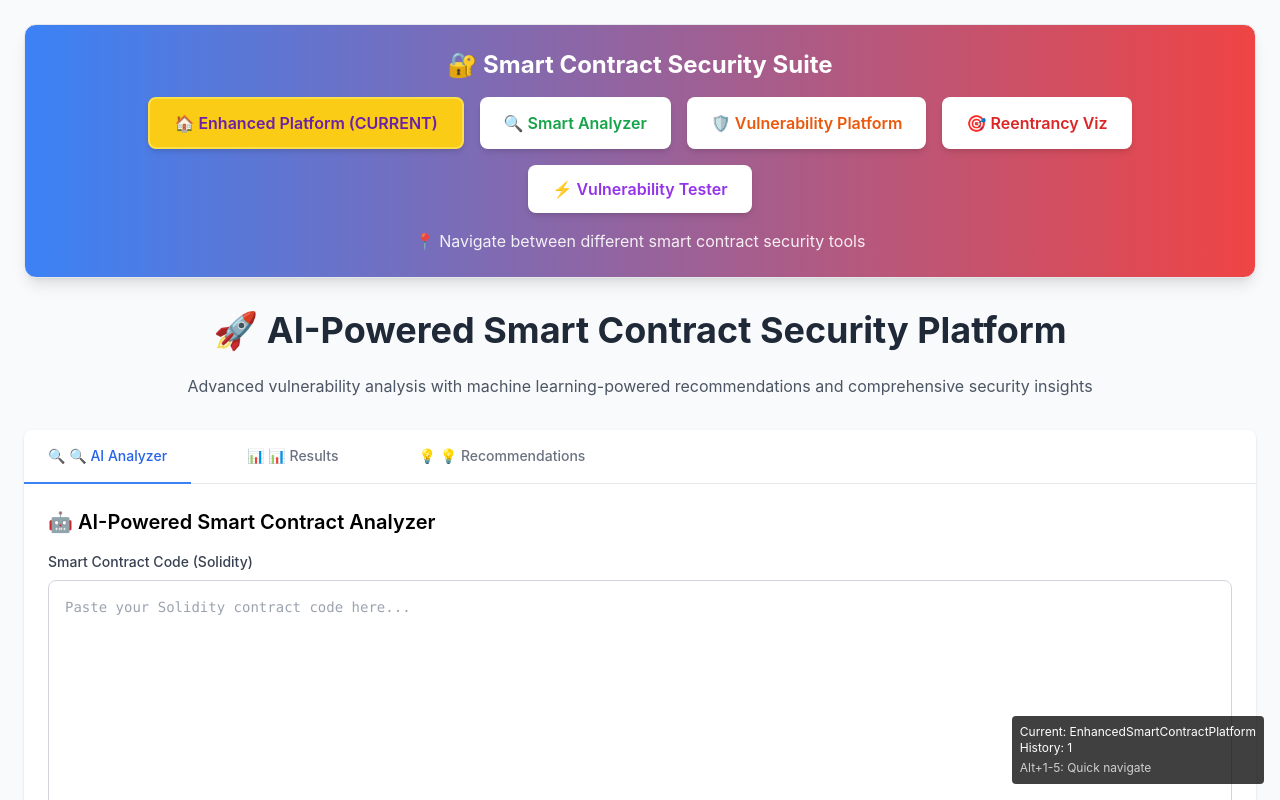
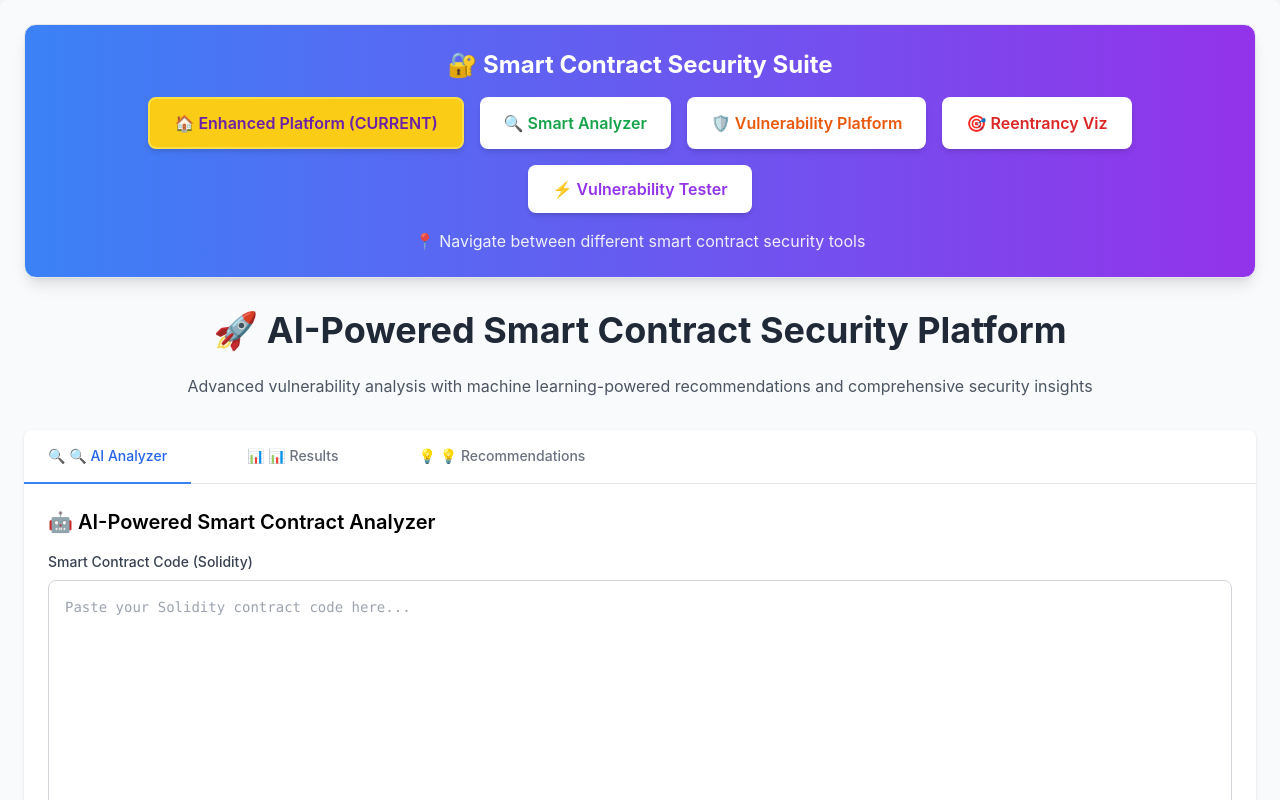
Before and after one commit to KingTemi2024/reentrancy-visualization, a React (Create React App) app: page / in a window 1280 px wide. Shown: the top 800 px of the page. Built offline with nearby package versions, Linux system fonts and the light colour scheme; the HTML template or start-up script is replaced by a standard one.

Commit message:
Update App.js

```diff
--- a/src/App.js
+++ b/src/App.js
@@ -1,262 +1,74 @@
 // src/App.js
-import React, { useState, useCallback, useEffect } from 'react';
-import './App.css';
+import React, { useState, useCallback } from 'react';
 
-// Import all your available components
+// Import all your components
 import EnhancedSmartContractPlatform from './components/EnhancedSmartContractPlatform';
 import SmartAnalyzer from './components/SmartAnalyzer';
 import SmartContractVulnerabilityPlatform from './components/SmartContractVulnerabilityPlatform';
 import ReentrancyVisualization from './components/ReentrancyVisualization';
 import SmartContractPlatform from './components/SmartContractPlatform';
 
-// Error Boundary Component
-class ErrorBoundary extends React.Component {
-  constructor(props) {
-    super(props);
-    this.state = { hasError: false, error: null, errorInfo: null };
-  }
+const App = () => {
+  const [currentPage, setCurrentPage] = useState('EnhancedSmartContractPlatform');
 
-  static getDerivedStateFromError(error) {
-    return { hasError: true };
-  }
+  // Navigation handler that updates the current page
+  const handleNavigation = useCallback((pageName) => {
+    setCurrentPage(pageName);
+  }, []);
 
-  componentDidCatch(error, errorInfo) {
-    console.error('Smart Contract Security Suite Error:', error, errorInfo);
-    this.setState({
-      error: error,
-      errorInfo: errorInfo
-    });
-  }
-
-  render() {
-    if (this.state.hasError) {
-      return (
-        <div className="min-h-screen bg-red-50 flex items-center justify-center p-6">
-          <div className="max-w-2xl bg-white rounded-lg shadow-lg p-8 border-l-4 border-red-500">
-            <h1 className="text-2xl font-bold text-red-800 mb-4">
-              🚨 Application Error
-            </h1>
-            <p className="text-red-700 mb-4">
-              Something went wrong with the Smart Contract Security Suite. Please refresh the page to try again.
-            </p>
-            <div className="bg-red-100 p-4 rounded-lg mb-4">
-              <h3 className="font-semibold text-red-800 mb-2">Error Details:</h3>
-              <pre className="text-sm text-red-700 overflow-auto">
-                {this.state.error && this.state.error.toString()}
-              </pre>
-            </div>
-            <div className="flex space-x-4">
-              <button
-                onClick={() => window.location.reload()}
-                className="px-6 py-2 bg-red-600 text-white rounded-lg hover:bg-red-700 transition-colors"
-              >
-                🔄 Refresh Page
-              </button>
-              <button
-                onClick={() => this.setState({ hasError: false, error: null, errorInfo: null })}
-                className="px-6 py-2 bg-gray-600 text-white rounded-lg hover:bg-gray-700 transition-colors"
-              >
-                🔙 Try Again
-              </button>
-            </div>
-          </div>
-        </div>
-      );
-    }
-
-    return this.props.children;
-  }
-}
-
-// Loading Component
-const LoadingSpinner = () => (
-  <div className="min-h-screen bg-gray-100 flex items-center justify-center">
-    <div className="text-center">
-      <div className="animate-spin rounded-full h-32 w-32 border-b-2 border-blue-600 mx-auto mb-4"></div>
-      <h2 className="text-xl font-semibold text-gray-700">Loading Security Suite...</h2>
-      <p className="text-gray-500 mt-2">Initializing smart contract analysis tools</p>
-    </div>
-  </div>
-);
-
-// Main App Component
-function App() {
-  const [currentComponent, setCurrentComponent] = useState('EnhancedSmartContractPlatform');
-  const [isLoading, setIsLoading] = useState(false);
-  const [navigationHistory, setNavigationHistory] = useState(['EnhancedSmartContractPlatform']);
-
-  // Available components mapping
-  const components = {
-    'EnhancedSmartContractPlatform': {
-      component: EnhancedSmartContractPlatform,
-      name: '🏠 Enhanced Platform',
-      description: 'AI-Powered Smart Contract Security Platform'
-    },
-    'SmartAnalyzer': {
-      component: SmartAnalyzer,
-      name: '🔍 Smart Analyzer',
-      description: 'Smart Contract Code Analyzer'
-    },
-    'SmartContractVulnerabilityPlatform': {
-      component: SmartContractVulnerabilityPlatform,
-      name: '🛡️ Vulnerability Platform',
-      description: 'Smart Contract Vulnerability Platform'
-    },
-    'ReentrancyVisualization': {
-      component: ReentrancyVisualization,
-      name: '🎯 Reentrancy Viz',
-      description: 'Reentrancy Attack Visualization'
-    },
-    'SmartContractPlatform': {
-      component: SmartContractPlatform,
-      name: '⚡ Vulnerability Tester',
-      description: 'Smart Contract Vulnerability Testing Platform'
+  // Render the appropriate component based on current page
+  const renderCurrentPage = () => {
+    switch (currentPage) {
+      case 'EnhancedSmartContractPlatform':
+        return (
+          <EnhancedSmartContractPlatform
+            onNavigationClick={handleNavigation}
+            currentPage={currentPage}
+          />
+        );
+      case 'SmartAnalyzer':
+        return (
+          <SmartAnalyzer
+            onNavigationClick={handleNavigation}
+            currentPage={currentPage}
+          />
+        );
+      case 'SmartContractVulnerabilityPlatform':
+        return (
+          <SmartContractVulnerabilityPlatform
+            onNavigationClick={handleNavigation}
+            currentPage={currentPage}
+          />
+        );
+      case 'ReentrancyVisualization':
+        return (
+          <ReentrancyVisualization
+            onNavigationClick={handleNavigation}
+            currentPage={currentPage}
+          />
+        );
+      case 'SmartContractPlatform':
+        return (
+          <SmartContractPlatform
+            onNavigationClick={handleNavigation}
+            currentPage={currentPage}
+          />
+        );
+      default:
+        return (
+          <EnhancedSmartContractPlatform
+            onNavigationClick={handleNavigation}
+            currentPage={currentPage}
+          />
+        );
     }
   };
 
-  // Navigation handler with loading state and history
-  const handleNavigation = useCallback((componentName) => {
-    console.log(`Navigating to: ${componentName}`);
-
-    // Don't navigate if already on the same component
-    if (componentName === currentComponent) {
-      console.log('Already on this component');
-      return;
-    }
-
-    // Validate component exists
-    if (!components[componentName]) {
-      console.error(`Component ${componentName} not found`);
-      return;
-    }
-
-    setIsLoading(true);
-
-    // Add to navigation history
-    setNavigationHistory(prev => {
-      const newHistory = [...prev, componentName];
-      // Keep only last 10 items in history
-      return newHistory.slice(-10);
-    });
-
-    // Simulate component loading (optional - remove if not needed)
-    setTimeout(() => {
-      setCurrentComponent(componentName);
-      setIsLoading(false);
-
-      // Update document title
-      const componentInfo = components[componentName];
-      document.title = `${componentInfo.name} - Smart Contract Security Suite`;
-
-      // Scroll to top when navigating
-      window.scrollTo({ top: 0, behavior: 'smooth' });
-    }, 300);
-  }, [currentComponent, components]);
-
-  // Set initial document title
-  useEffect(() => {
-    const componentInfo = components[currentComponent];
-    document.title = `${componentInfo.name} - Smart Contract Security Suite`;
-  }, [currentComponent, components]);
-
-  // Keyboard navigation (optional feature)
-  useEffect(() => {
-    const handleKeyPress = (event) => {
-      // Alt + number keys to navigate
-      if (event.altKey) {
-        const componentKeys = Object.keys(components);
-        const keyNumber = parseInt(event.key);
-
-        if (keyNumber >= 1 && keyNumber <= componentKeys.length) {
-          const targetComponent = componentKeys[keyNumber - 1];
-          handleNavigation(targetComponent);
-        }
-      }
-    };
-
-    window.addEventListener('keydown', handleKeyPress);
-    return () => window.removeEventListener('keydown', handleKeyPress);
-  }, [handleNavigation, components]);
-
-  // Back navigation function
-  const goBack = useCallback(() => {
-    if (navigationHistory.length > 1) {
-      const previousComponent = navigationHistory[navigationHistory.length - 2];
-      setNavigationHistory(prev => prev.slice(0, -1));
-      setCurrentComponent(previousComponent);
-    }
-  }, [navigationHistory]);
-
-  // Render the current component
-  const renderComponent = () => {
-    const componentInfo = components[currentComponent];
-
-    if (!componentInfo) {
-      return (
-        <div className="min-h-screen bg-gray-100 flex items-center justify-center p-6">
-          <div className="text-center">
-            <h1 className="text-2xl font-bold text-red-600 mb-4">
-              ❌ Component Not Found
-            </h1>
-            <p className="text-gray-600 mb-4">
-              The component "{currentComponent}" could not be found.
-            </p>
-            <button
-              onClick={() => handleNavigation('EnhancedSmartContractPlatform')}
-              className="px-6 py-2 bg-blue-600 text-white rounded-lg hover:bg-blue-700"
-            >
-              🏠 Go to Home
-            </button>
-          </div>
-        </div>
-      );
-    }
-
-    const ComponentToRender = componentInfo.component;
-
-    return (
-      <ComponentToRender
-        onNavigationClick={handleNavigation}
-        currentPage={currentComponent}
-        goBack={navigationHistory.length > 1 ? goBack : null}
-        navigationHistory={navigationHistory}
-      />
-    );
-  };
-
-  // Show loading spinner if loading
-  if (isLoading) {
-    return <LoadingSpinner />;
-  }
-
   return (
-    <ErrorBoundary>
-      <div className="App min-h-screen bg-gray-100">
-        {/* Development helper - remove in production */}
-        {process.env.NODE_ENV === 'development' && (
-          <div className="fixed bottom-4 right-4 z-50 bg-black bg-opacity-75 text-white p-2 rounded text-xs">
-            <div>Current: {currentComponent}</div>
-            <div>History: {navigationHistory.length}</div>
-            <div className="text-xs opacity-75 mt-1">
-              Alt+1-5: Quick navigate
-            </div>
-          </div>
-        )}
-
-        {/* Main Content */}
-        <main className="w-full">
-          {renderComponent()}
-        </main>
-
-        {/* Hidden preloader for better performance (optional) */}
-        <div className="sr-only">
-          {Object.keys(components).map(componentName => (
-            <span key={componentName}>{componentName}</span>
-          ))}
-        </div>
-      </div>
-    </ErrorBoundary>
+    <div className="min-h-screen bg-gray-100">
+      {renderCurrentPage()}
+    </div>
   );
-}
+};
 
 export default App;
```
